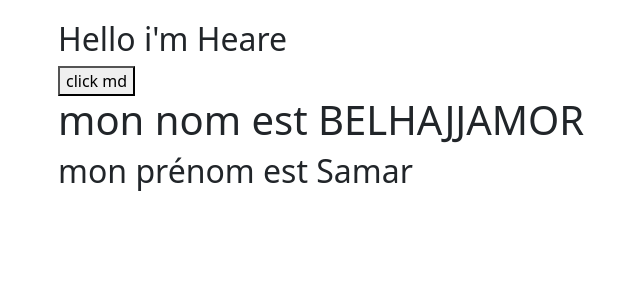
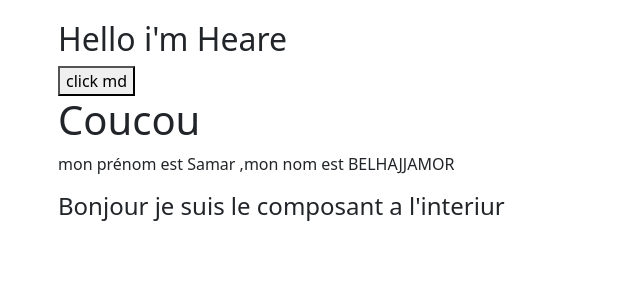
Before and after one commit to belhajjamorsamar/React_js, a React (Create React App) app: page / in a window 1280 px wide. Shown: the top 300 px of the page, without its empty margins (24-664 px from the left). Built offline with nearby package versions, Linux system fonts and the light colour scheme.

Commit message:
composant classe

```diff
--- a/src/components/App.js
+++ b/src/components/App.js
@@ -1,13 +1,14 @@
 import React from 'react'
 import Header from './Header'
 import Team from './Team'
-
+import Moncomposant from './Moncomposant'
 
 function MonCompsant(){
 return (
   <div>
-<h1> mon nom est BELHAJJAMOR </h1>
-<h2>mon prénom est Samar</h2>
+<h1> Coucou </h1>
+<p>mon prénom est Samar ,mon nom est BELHAJJAMOR</p>
+<Moncomposant/>
   </div>
 );
 
--- /dev/null
+++ b/src/components/Moncomposant.js
@@ -0,0 +1,14 @@
+import React from 'react';
+
+
+
+function moncomposant (){
+
+    return(
+        <>
+            <h4>Bonjour je suis le composant a l'interiur</h4>
+        </>
+    );
+
+}
+export default moncomposant;
```
